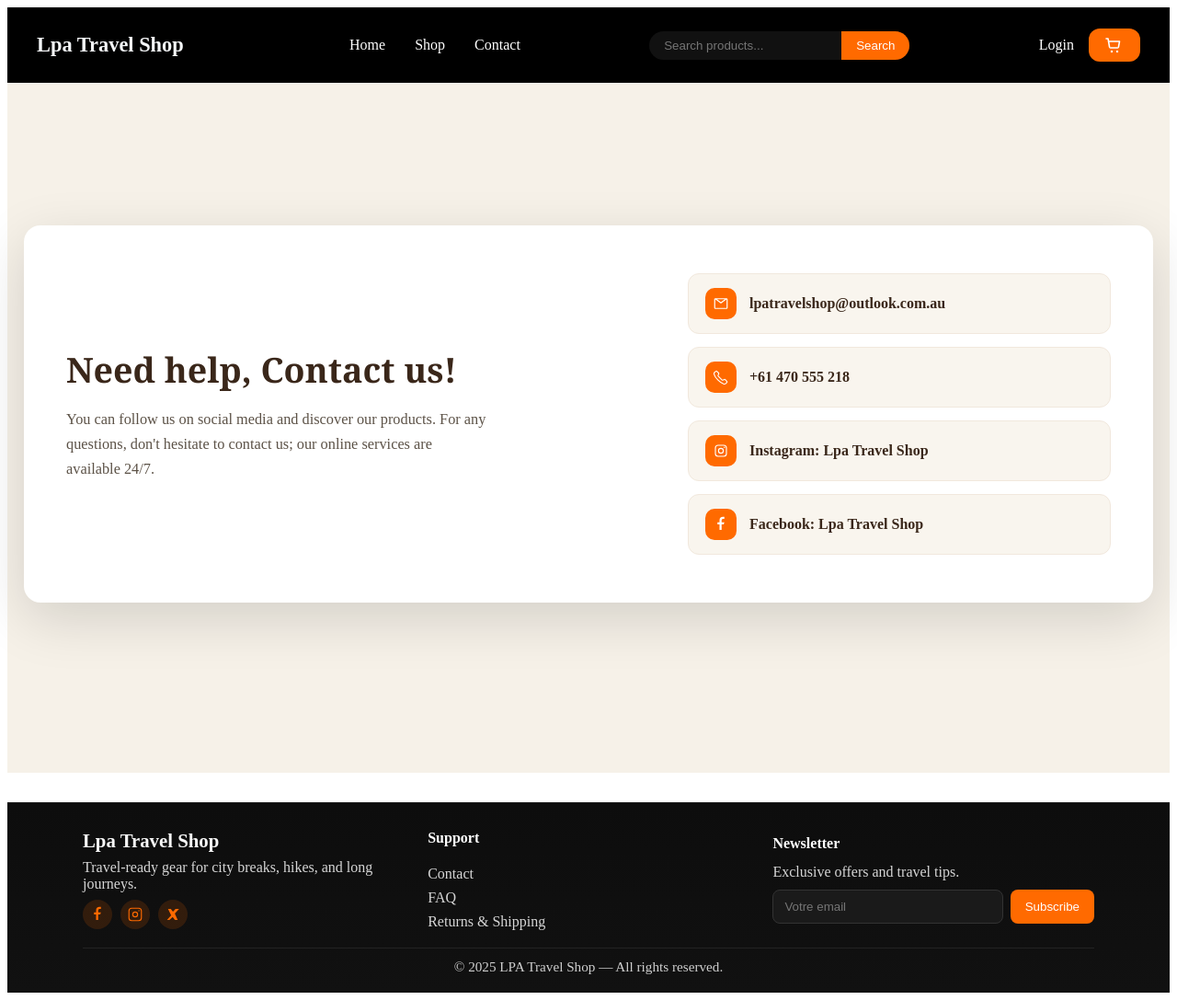
After one commit to Nico074/travel-shop-ecommerce, a PHP site: page /contact.php in a window 1280 px wide. The commit adds this page. Shown: the whole page at 92% size. Run offline with PHP 8.4, Linux system fonts and the light colour scheme.

Commit message:
create contact.php

```diff
--- /dev/null
+++ b/contact.php
@@ -0,0 +1,68 @@
+<?php
+if (session_status() === PHP_SESSION_NONE) {
+    session_start();
+}
+?>
+<!DOCTYPE html>
+<html lang="en">
+<head>
+  <meta charset="UTF-8">
+  <meta name="viewport" content="width=device-width, initial-scale=1.0">
+  <title>Contact - Lpa Travel Shop</title>
+  <link rel="stylesheet" href="css/styles.css">
+</head>
+<body>
+  <?php include 'includes/header.php'; ?>
+
+  <main class="contact-page">
+    <section class="contact-card">
+      <div class="contact-intro">
+        <h1>Need help, Contact us!</h1>
+        <p>You can follow us on social media and discover our products. For any questions, don't hesitate to contact us; our online services are available 24/7.</p>
+      </div>
+
+      <div class="contact-actions">
+        <a class="contact-item" href="mailto:lpatravelshop@outlook.com.au">
+          <span class="icon-badge">
+            <svg viewBox="0 0 24 24" aria-hidden="true">
+              <path d="M4 5h16a1 1 0 0 1 1 1v12a1 1 0 0 1-1 1H4a1 1 0 0 1-1-1V6a1 1 0 0 1 1-1Zm0 0 8 6 8-6" fill="none" stroke="currentColor" stroke-width="1.6" stroke-linecap="round" stroke-linejoin="round"/>
+            </svg>
+          </span>
+          <span class="contact-label">lpatravelshop@outlook.com.au</span>
+        </a>
+
+        <a class="contact-item" href="tel:+61470555218">
+          <span class="icon-badge">
+            <svg viewBox="0 0 24 24" aria-hidden="true">
+              <path d="M6.1 3.5 8.7 6a1 1 0 0 1 .2 1.1l-1 2.4a1 1 0 0 0 .2 1l5.6 5.6a1 1 0 0 0 1 .2l2.4-1a1 1 0 0 1 1.1.2l2.5 2.6a1 1 0 0 1 0 1.4l-1.6 1.7c-.7.7-1.8 1-2.8.7-2.6-.7-5.7-2.9-8.5-5.7-2.8-2.8-5-5.9-5.7-8.5-.3-1 0-2 .7-2.8L4.7 3.5a1 1 0 0 1 1.4 0Z" fill="none" stroke="currentColor" stroke-width="1.5" stroke-linecap="round" stroke-linejoin="round"/>
+            </svg>
+          </span>
+          <span class="contact-label">+61 470 555 218</span>
+        </a>
+
+        <a class="contact-item" href="https://www.instagram.com/lpa_travel_shop" target="_blank" rel="noopener">
+          <span class="icon-badge">
+            <svg viewBox="0 0 24 24" aria-hidden="true">
+              <rect x="4" y="4" width="16" height="16" rx="4" ry="4" fill="none" stroke="currentColor" stroke-width="1.5"/>
+              <circle cx="12" cy="12" r="3.5" fill="none" stroke="currentColor" stroke-width="1.5"/>
+              <circle cx="17" cy="7" r="1" fill="currentColor"/>
+            </svg>
+          </span>
+          <span class="contact-label">Instagram: Lpa Travel Shop</span>
+        </a>
+
+        <a class="contact-item" href="https://www.facebook.com/lpatravelshop" target="_blank" rel="noopener">
+          <span class="icon-badge">
+            <svg viewBox="0 0 24 24" aria-hidden="true">
+              <path d="M15 4h2V1h-2a5 5 0 0 0-5 5v3H7v3h3v8h3v-8h3l1-3h-4V6a2 2 0 0 1 2-2Z" fill="currentColor"/>
+            </svg>
+          </span>
+          <span class="contact-label">Facebook: Lpa Travel Shop</span>
+        </a>
+      </div>
+    </section>
+  </main>
+
+  <?php include 'includes/footer.php'; ?>
+</body>
+</html>
--- a/css/styles.css
+++ b/css/styles.css
@@ -641,6 +641,111 @@
   transform: scale(1.08);
   box-shadow: 0 10px 25px rgba(0,0,0,0.15);
 }
+
+/* ============================================================
+   CONTACT PAGE
+   ============================================================ */
+
+.contact-page {
+  min-height: 70vh;
+  background: #f6f1e8;
+  padding: 80px 18px 110px;
+  display: flex;
+  align-items: center;
+}
+
+.contact-card {
+  max-width: 1180px;
+  width: 100%;
+  margin: 0 auto;
+  background: #fff;
+  border-radius: 18px;
+  box-shadow: 0 18px 60px rgba(0, 0, 0, 0.14);
+  padding: 52px 46px;
+  display: grid;
+  grid-template-columns: minmax(320px, 1.05fr) minmax(360px, 0.95fr);
+  gap: 44px;
+  align-items: center;
+}
+
+.contact-intro h1 {
+  margin: 0 0 16px;
+  font-size: 2.35rem;
+  color: #3a271a;
+  font-family: "Georgia", "Times New Roman", serif;
+}
+
+.contact-intro p {
+  margin: 0;
+  color: #5c5247;
+  font-size: 1.02rem;
+  line-height: 1.65;
+  max-width: 460px;
+}
+
+.contact-actions {
+  display: flex;
+  flex-direction: column;
+  gap: 14px;
+  max-width: 460px;
+  width: 100%;
+  margin-left: auto;
+}
+
+.contact-item {
+  display: flex;
+  align-items: center;
+  gap: 14px;
+  padding: 15px 18px;
+  background: #f9f5ee;
+  border-radius: 12px;
+  color: #3a271a;
+  text-decoration: none;
+  font-weight: 600;
+  border: 1px solid #f1e8dd;
+  transition: transform 0.2s ease, box-shadow 0.2s ease, background 0.2s ease;
+}
+
+.contact-item:hover {
+  transform: translateY(-2px);
+  background: #f4ebdf;
+  box-shadow: 0 10px 25px rgba(0, 0, 0, 0.08);
+}
+
+.icon-badge {
+  width: 34px;
+  height: 34px;
+  border-radius: 10px;
+  background: #ff6a00;
+  color: #fff;
+  display: grid;
+  place-items: center;
+  flex-shrink: 0;
+}
+
+.icon-badge svg {
+  width: 18px;
+  height: 18px;
+}
+
+.contact-label {
+  font-size: 1rem;
+}
+
+@media (max-width: 900px) {
+  .contact-card {
+    grid-template-columns: 1fr;
+    padding: 34px 26px;
+  }
+
+  .contact-intro h1 {
+    font-size: 2rem;
+  }
+
+  .contact-page {
+    padding: 50px 14px 80px;
+  }
+}
 .cart-icon {
     position: relative;
     font-size: 24px;
```
